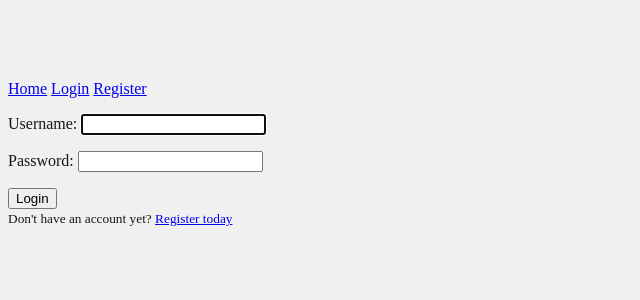
After one commit to nat-samson/msc-project, a Django app: page /login/ in a window 1280 px wide. The commit adds this page. Shown: the top 300 px of the page, without its empty margins (0-640 px from the left). Run offline with Django 4.2, Linux system fonts and the light colour scheme.

Commit message:
Add login functionality, logout page

```diff
--- a/myproject/settings.py
+++ b/myproject/settings.py
@@ -129,6 +129,3 @@ DEFAULT_AUTO_FIELD = 'django.db.models.BigAutoField'
 
 LOGIN_REDIRECT_URL = 'home'
 LOGIN_URL = 'login'
-
-# alternatively to going to post-logout page, could simply redirect
-# LOGOUT_REDIRECT_URL = 'home'
--- a/myproject/urls.py
+++ b/myproject/urls.py
@@ -22,6 +22,7 @@ from users import views as users_views
 urlpatterns = [
     path('admin/', admin.site.urls),
     path('register/', users_views.register, name='register'),
+    path('login/', auth_views.LoginView.as_view(template_name='users/login.html'), name='login'),
     path('logout/', auth_views.LogoutView.as_view(template_name='users/logout.html'), name='logout'),
     path('', include('quizzes.urls')),
 ]
--- a/quizzes/templates/quizzes/base.html
+++ b/quizzes/templates/quizzes/base.html
@@ -9,14 +9,14 @@
 <body>
 <header>
     <nav>
-        <a href="#">Home</a>
+        <a href={% url 'home' %}>Home</a>
         {% if user.is_authenticated %}
             <a href="#">Progress</a>
             <a href="#">Dashboard</a>
             <a href="#">{{ user.username }}'s Profile</a>
             <a href={% url 'logout' %}>Logout</a>
         {% else %}
-            <a href="#">Login</a>
+            <a href={% url 'login' %}>Login</a>
             <a href={% url 'register' %}>Register</a>
         {% endif %}
     </nav>
--- /dev/null
+++ b/users/templates/users/login.html
@@ -0,0 +1,12 @@
+{% extends "quizzes/base.html" %}
+{% block title %}{{ block.super }}: Login{% endblock %}
+{% block content %}
+    <form method="post">
+    {% csrf_token %}
+    {{ form.as_p }}
+    <button type="submit">Login</button>
+    </form>
+    <small>
+        Don't have an account yet? <a href="{% url 'register' %}">Register today</a>
+    </small>
+{% endblock content %}
```
Also changed, not shown: users/templates/users/logout.html (added, +8 -0 lines).
